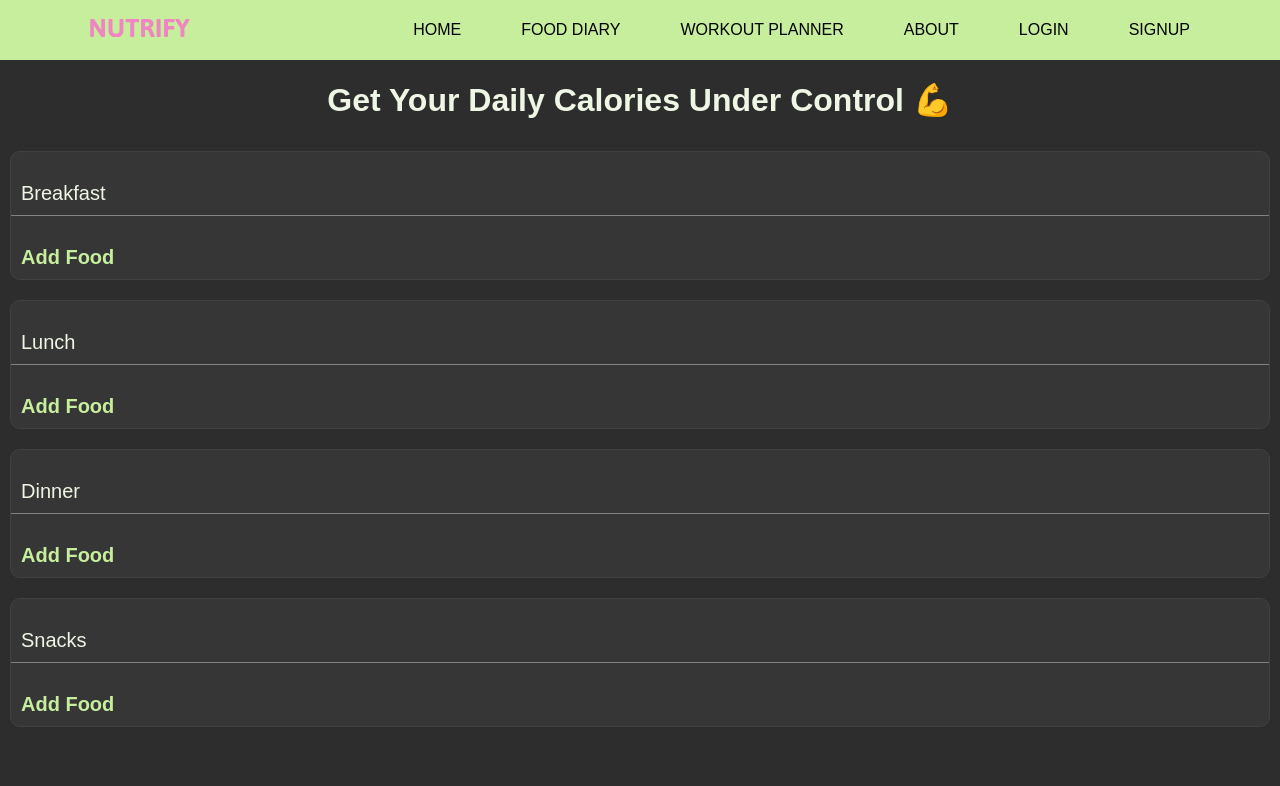
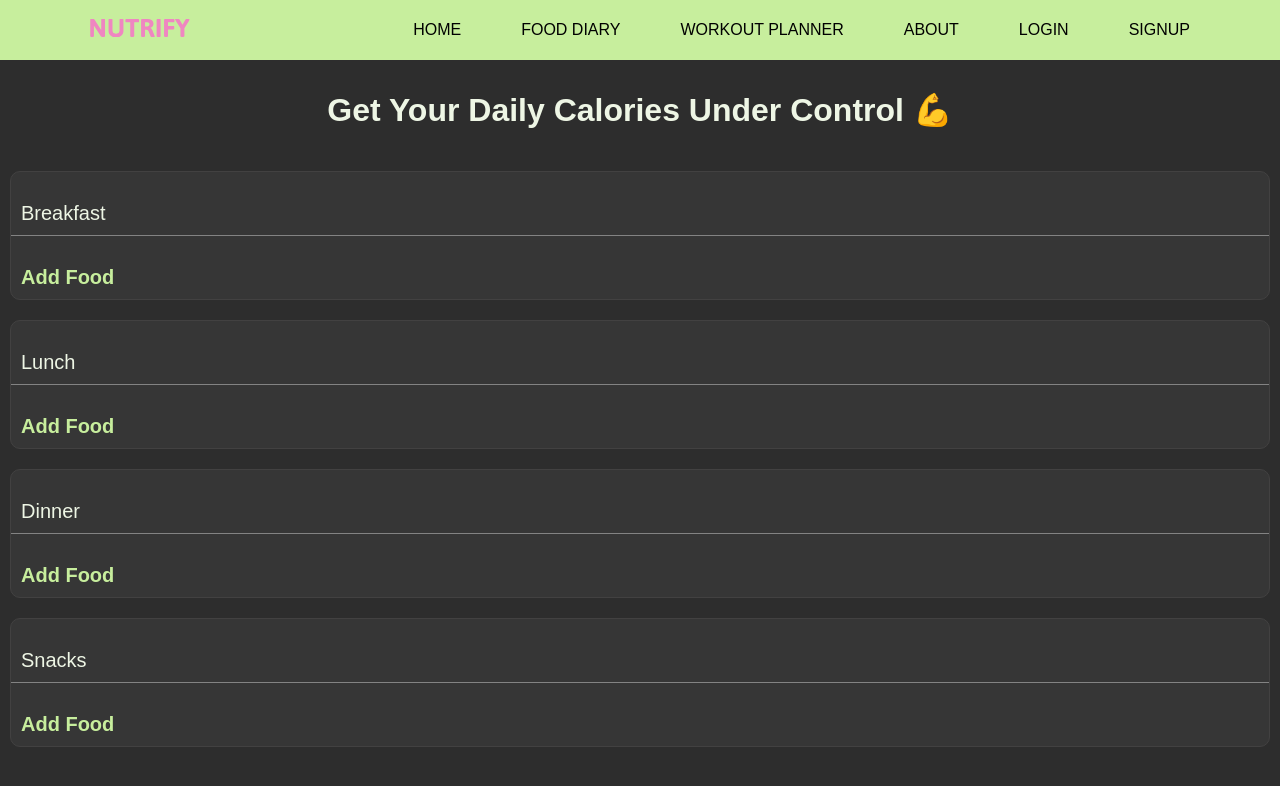
Before and after one commit to Percyy16/nutrifyApp, a React (Create React App) app in the folder client/: page /FoodDiary in a window 1280 px wide. Shown: the top 786 px of the page. Built offline with nearby package versions, Linux system fonts and the light colour scheme.

Commit message:
FoodDiary design update

```diff
--- a/client/src/pages/FoodDiary/FoodDiary.scss
+++ b/client/src/pages/FoodDiary/FoodDiary.scss
@@ -2,7 +2,7 @@
     display: flex;
     align-items: center;
     justify-content: center;
-    width: 100%;
+    padding: 10px;
 
     h1 {
         color: #eef6e5;
```
Also changed, not shown: client/src/assets/nutrify.svg.
